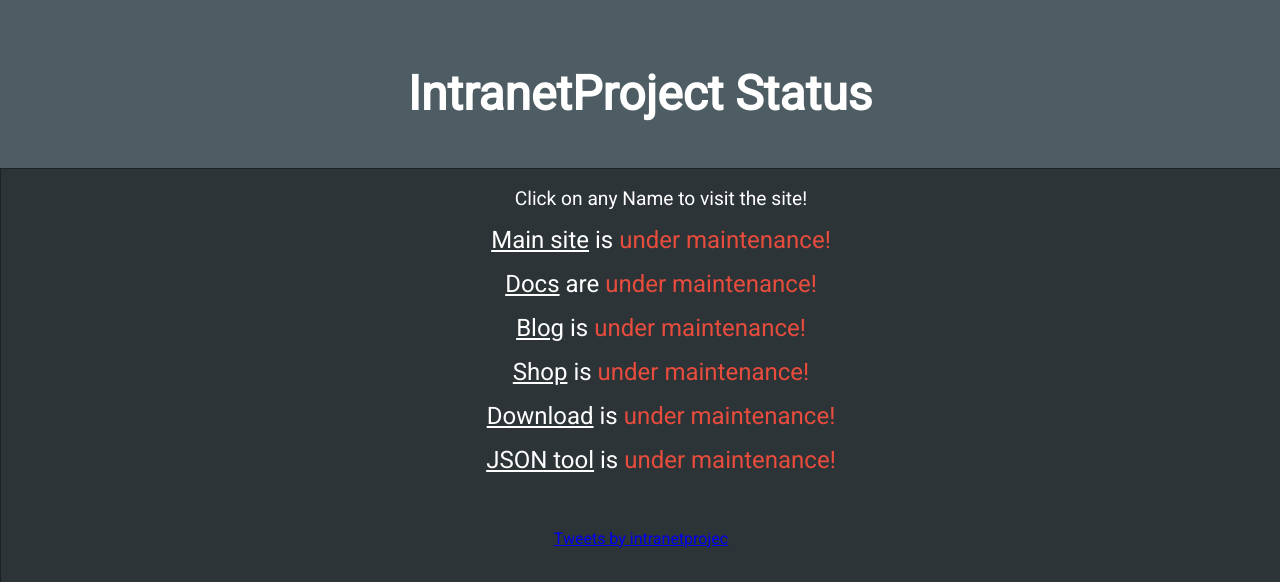
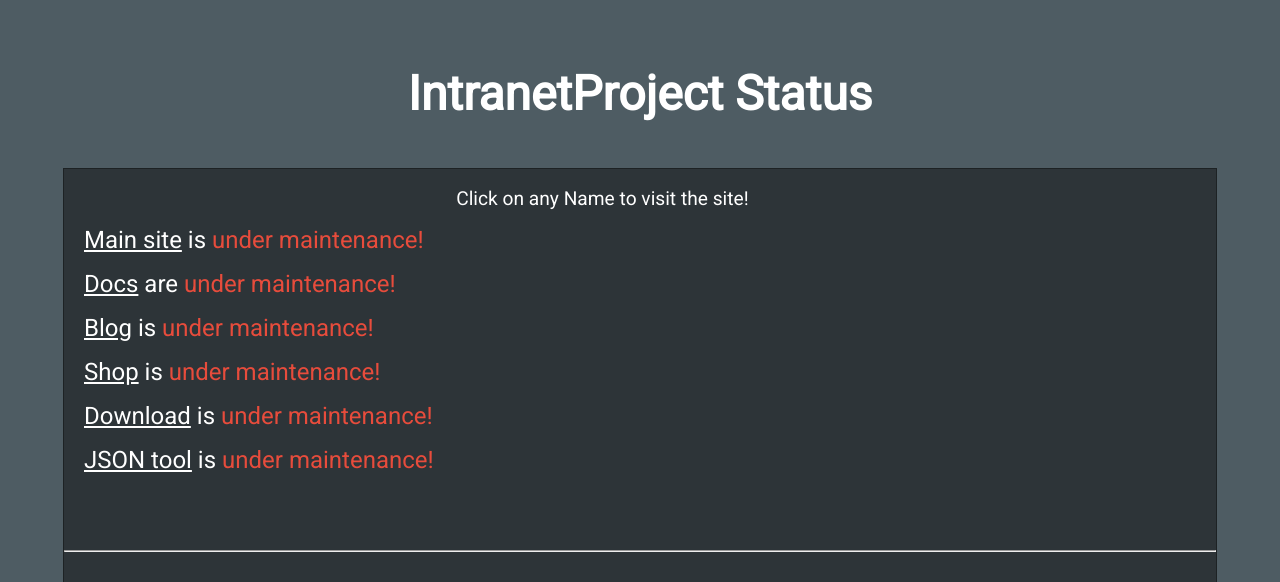
Before and after one commit to IntranetProject/intranet_status, a PHP site: page / in a window 1280 px wide. Shown: the top 582 px of the page. Run offline with PHP 8.4, Linux system fonts and the light colour scheme; data that the repository does not hold is empty; some libraries are stand-ins or nearby versions.

Commit message:
Mobile opti

```diff
--- a/css/style.css
+++ b/css/style.css
@@ -67,41 +74,16 @@
 .media iframe {
     width: 100%;
     height: 45%;
-}/*
-.discord {
-    margin-left: 5% !important;
-    margin-bottom: 2%;
-} */
-@media only screen and (max-device-width: 1400px) {
-    .container {
-        height: 100%;
-        margin: 0;
-    }
-    .inner {
-        width: 100%;
-    }
-    .content {
-        width: 100%;
-        text-align: center;
-    }
 }
 
-::-webkit-scrollbar-track {
-    -webkit-box-shadow: inset 0 0 6px rgba(0, 0, 0, 0.3);
-    border-radius: 1px;
-    background-color: #4E5C63;
+.twitter a {
+    text-align: center !important;
+    font-size: 3em !important;
+    color: white;
+    width: 100%;
 }
 
-::-webkit-scrollbar {
-    width: 12px;
-    background-color: #4E5C63;
-}
-
-::-webkit-scrollbar-thumb {
-    border-radius: 1px;
-    -webkit-box-shadow: inset 0 0 6px rgba(0, 0, 0, .3);
-    background-color: #2D3438;
-}
+/* FOOTER */
 
 .footer {
     width: 100%;
@@ -127,7 +109,56 @@
     background-color: #2D3438;
     margin-top: 0.5%;
 }
-.twitter {
-    border: 1px solid #9999A1;
-    border-radius: 5px;
+
+
+/* WEBKITS */
+
+::-webkit-scrollbar-track {
+    -webkit-box-shadow: inset 0 0 6px rgba(0, 0, 0, 0.3);
+    border-radius: 1px;
+    background-color: #4E5C63;
 }
+
+::-webkit-scrollbar {
+    width: 12px;
+    background-color: #4E5C63;
+}
+
+::-webkit-scrollbar-thumb {
+    border-radius: 1px;
+    -webkit-box-shadow: inset 0 0 6px rgba(0, 0, 0, .3);
+    background-color: #2D3438;
+}
+
+
+/*MEDIA QUERIES*/
+
+@media only screen and (max-device-width: 1400px) {
+    .container {
+        height: auto;
+        overflow: auto;
+        display: block;
+        margin: 0;
+    }
+    .inner {
+        width: 90%;
+        text-align: left;
+        margin-bottom: 5%;
+    }
+    .content {
+        width: 90%;
+        height: auto;
+        overflow: auto;
+        display: block;
+    }
+    .media {
+        margin-top: 5%;
+    }
+    .discord {
+        max-height: 70%;
+    }
+    .footer {
+        font-size: 2em;
+        margin-top: 5% !important;
+    }
+}
--- a/index.php
+++ b/index.php
@@ -63,7 +63,9 @@ function is_url_exist($url){
                     ?>
                                             <div class="clearer"></div>
                 </div>
-                <div class="media">
+                <hr>
+                <div style="clear:both"></div>
+                <div class="media twitter">
                     <a class="twitter-timeline" data-theme="dark" data-link-color="#2B7BB9" href="https://twitter.com/intranetprojec">Tweets by intranetprojec</a>
                     <script async src="//platform.twitter.com/widgets.js" charset="utf-8"></script>
                 </div>
```
Also changed, not shown: other parts of css/style.css (+23 -16 lines).
